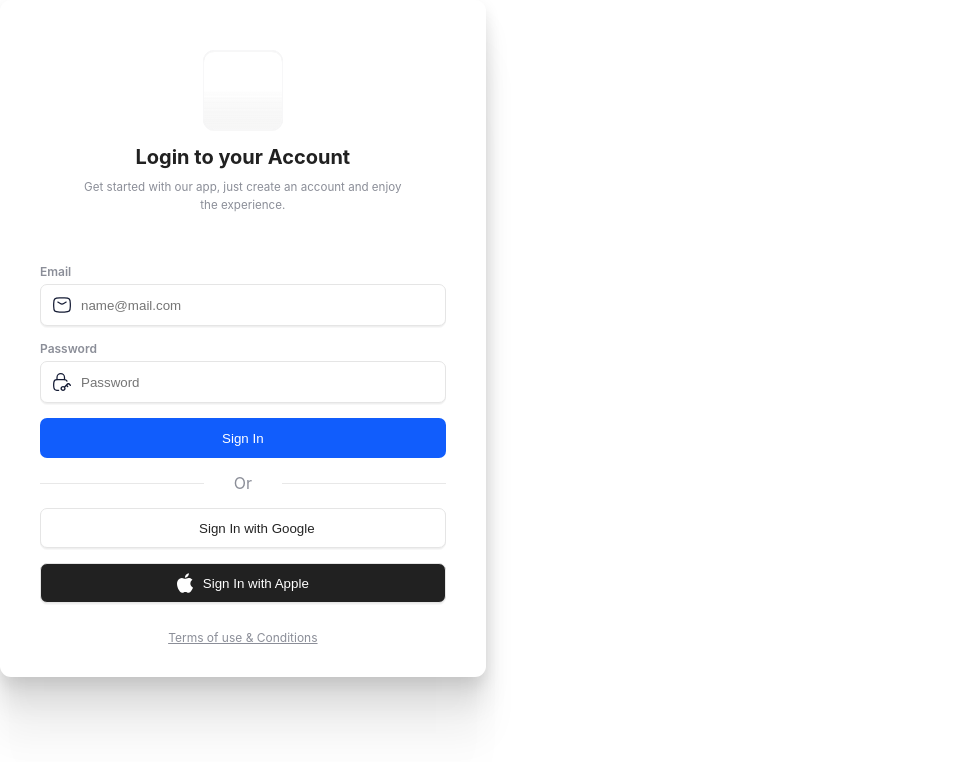
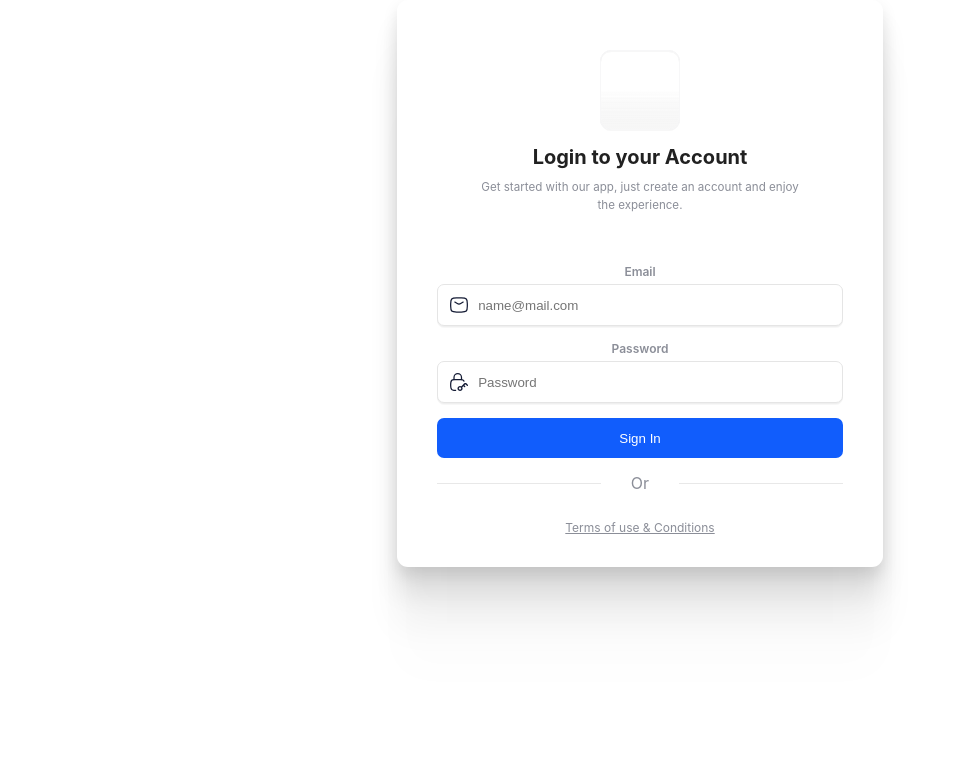
Before and after one commit to Pavith00/campus-internship-hub, a React (Create React App) app: page / in a window 1280 px wide. Shown: the top 762 px of the page, without its empty margins (0-955 px from the left). Built offline with nearby package versions, Linux system fonts and the light colour scheme.

Commit message:
The basic structure of the login has been completed.

```diff
--- a/src/App.js
+++ b/src/App.js
@@ -4,7 +4,7 @@ import Login from './Component/Login';
 
 function App() {
   return (
-    <div><Login/></div>
+    <center><Login/></center>
   );
 }
 
--- a/src/Component/Login.js
+++ b/src/Component/Login.js
@@ -36,31 +36,8 @@ function Login() {
     <span>Or</span>
     <hr class="line"/>
   </div>
-  <button title="Sign In" type="submit" class="sign-in_ggl">
-    <svg height="18" width="18" viewBox="0 0 32 32" xmlns:xlink="http://www.w3.org/1999/xlink" xmlns="http://www.w3.org/2000/svg">
-      <defs>
-        <path d="M44.5 20H24v8.5h11.8C34.7 33.9 30.1 37 24 37c-7.2 0-13-5.8-13-13s5.8-13 13-13c3.1 0 5.9 1.1 8.1 2.9l6.4-6.4C34.6 4.1 29.6 2 24 2 11.8 2 2 11.8 2 24s9.8 22 22 22c11 0 21-8 21-22 0-1.3-.2-2.7-.5-4z" id="A"></path>
-      </defs>
-      <clipPath id="B">
 
-      </clipPath>
-      <g transform="matrix(.727273 0 0 .727273 -.954545 -1.45455)">
-        <path fill="#fbbc05" clip-path="url(#B)" d="M0 37V11l17 13z"></path>
-        <path fill="#ea4335" clip-path="url(#B)" d="M0 11l17 13 7-6.1L48 14V0H0z"></path>
-        <path fill="#34a853" clip-path="url(#B)" d="M0 37l30-23 7.9 1L48 0v48H0z"></path>
-        <path fill="#4285f4" clip-path="url(#B)" d="M48 48L17 24l-4-3 35-10z"></path>
-      </g>
-    </svg>
-    <span>Sign In with Google</span>
-  </button>
-  <button title="Sign In" type="submit" class="sign-in_apl">
-    <svg preserveAspectRatio="xMidYMid" version="1.1" viewBox="0 0 256 315" height="20px" width="16px" xmlns:xlink="http://www.w3.org/1999/xlink" xmlns="http://www.w3.org/2000/svg">
-      <g>
-        <path fill="#ffffff" d="M213.803394,167.030943 C214.2452,214.609646 255.542482,230.442639 256,230.644727 C255.650812,231.761357 249.401383,253.208293 234.24263,275.361446 C221.138555,294.513969 207.538253,313.596333 186.113759,313.991545 C165.062051,314.379442 158.292752,301.507828 134.22469,301.507828 C110.163898,301.507828 102.642899,313.596301 82.7151126,314.379442 C62.0350407,315.16201 46.2873831,293.668525 33.0744079,274.586162 C6.07529317,235.552544 -14.5576169,164.286328 13.147166,116.18047 C26.9103111,92.2909053 51.5060917,77.1630356 78.2026125,76.7751096 C98.5099145,76.3877456 117.677594,90.4371851 130.091705,90.4371851 C142.497945,90.4371851 165.790755,73.5415029 190.277627,76.0228474 C200.528668,76.4495055 229.303509,80.1636878 247.780625,107.209389 C246.291825,108.132333 213.44635,127.253405 213.803394,167.030988 M174.239142,50.1987033 C185.218331,36.9088319 192.607958,18.4081019 190.591988,0 C174.766312,0.636050225 155.629514,10.5457909 144.278109,23.8283506 C134.10507,35.5906758 125.195775,54.4170275 127.599657,72.4607932 C145.239231,73.8255433 163.259413,63.4970262 174.239142,50.1987249"></path>
-      </g>
-    </svg>
-    <span>Sign In with Apple</span>
-  </button>
+
   <p class="note">Terms of use &amp; Conditions</p>
 </form>
   </div>
```
